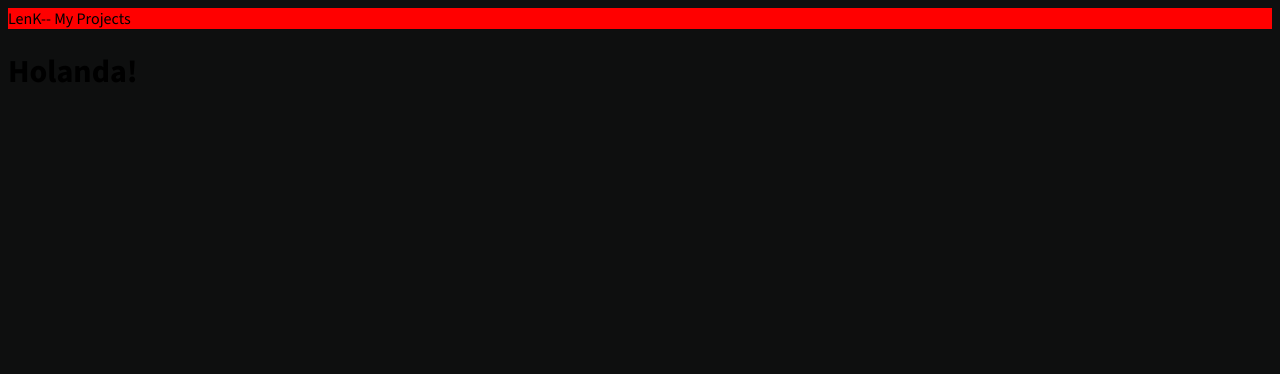
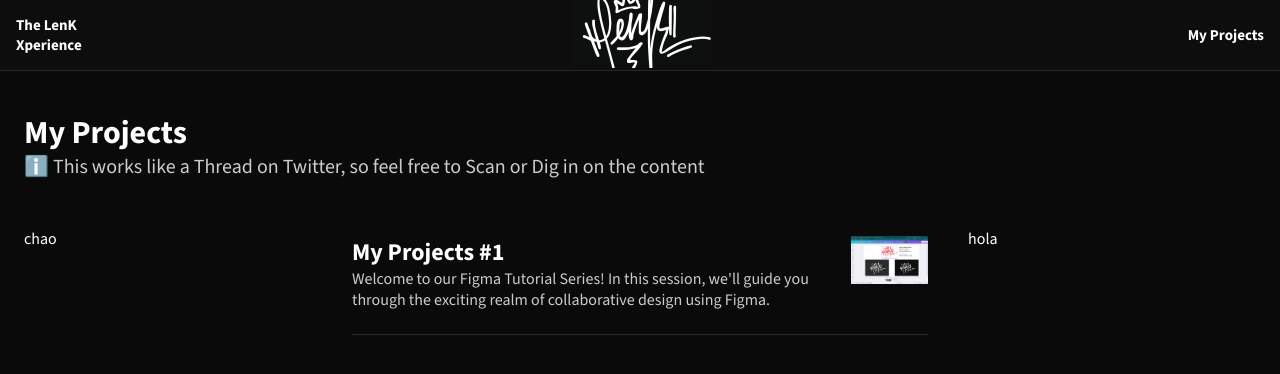
Before and after one commit to lenincuadra/Blog, a plain HTML site: page index.html in a window 1280 px wide. Drawn offline with nearby package versions, Linux system fonts and the light colour scheme.

Commit message:
rollbacking to css, and planning to code scss later with this

```diff
--- a/css/_globals.scss
+++ /dev/null
@@ -1,4 +0,0 @@
-* {
-  font-family: "Source Sans 3";
-  padding: 0;
-}
--- /dev/null
+++ b/css/colors.css
@@ -0,0 +1,37 @@
+:root {
+  /* COLORS - CORE */
+  /* NEUTRAL */
+
+  --core-color-neutral-100: hsl(0, 0%, 0%, 100%);
+  --core-color-neutral-95: hsl(0, 0%, 4%, 100%);
+  --core-color-neutral-90: hsl(0, 0%, 5%, 100%);
+  --core-color-neutral-80: hsl(0, 0%, 16%, 100%);
+  --core-color-neutral-20: hsl(0, 0%, 80%, 100%);
+  --core-color-neutral-00: hsl(0, 0%, 100%, 100%);
+
+  /* GREEN LIGHTING */
+  --core-color-greenLightning-50: hsl(159, 92%, 19%, 100%);
+  --core-color-greenLightning-40: hsl(159, 100%, 64%, 100%);
+
+  /* COLORS - BRAND */
+  /* PRIMARY */
+  --lk-core-color-stroke-primary: var(--core-color-greenLightning-50);
+  --lk-core-color-fill-primary: var(--core-color-greenLightning-40);
+
+  /* COLORS - COMPONENTS */
+  /* CONTAINER GHOST */
+  --lk-container-stroke-ghost: var(--core-color-neutral-80);
+  --lk-container-fill-ghost: var(--core-color-neutral-90);
+  --lk-container-icon-ghost: var(--core-color-neutral-00);
+  --lk-container-text-ghost: var(--core-color-neutral-00);
+
+  /* PRIMARY SURFACE */
+  --lk-surface-icon-ghost: var(--core-color-neutral-00);
+  --lk-surface-text-ghost: var(--core-color-neutral-00);
+  --lk-surface-fill-ghost: var(--core-color-neutral-95);
+
+  /* PRIMARY SURFACE ALT */
+  --lk-surfaceAlt-icon-ghost: var(--core-color-neutral-20);
+  --lk-surfaceAlt-text-ghost: var(--core-color-neutral-20);
+  --lk-surfaceAlt-fill-ghost: var(--core-color-neutral-95);
+}
--- /dev/null
+++ b/css/globals.css
@@ -0,0 +1,10 @@
+/* GLOBALS */
+
+@import url(colors.css);
+* {
+  font-family: "Source Sans 3";
+  padding: 0;
+  margin: 0;
+
+  color: var(--lk-surface-text-ghost);
+}
--- a/css/main.css
+++ b/css/main.css
@@ -1,15 +1,107 @@
-* {
-  font-family: "Source Sans 3";
-  padding: 0;
+@import url("colors.css");
+@import url("sizes.css");
+@import url("globals.css");
+
+/* NAVBAR */
+.navbar {
+  display: flex;
+  flex-grow: 3;
+  align-content: center;
+  align-items: center;
+  background-color: var(--lk-container-fill-ghost);
+  border-bottom: solid 1px;
+  border-color: var(--lk-container-stroke-ghost);
+  justify-content: space-between;
+  padding: 0 var(--lk-size-16px);
+  max-height: 70px;
+}
+.navbar__items--logo {
+  align-content: center;
+  align-items: center;
+  padding: var(--lk-size-0px) var(--lk-size-8px);
 }
 
-/* SPACING -- Primordials */
-/* FONT SIZE */
+.navbar__items {
+  gap: 8px;
+  padding: var(--lk-size-0px);
+
+  max-width: 80px;
+  max-height: 70px;
+  font-size: 10px;
+}
+/* CONTENT */
 body {
-  background-color: blue;
-  background-color: hsl(180, 3.45%, 5.69%);
+  display: flex;
+  flex-direction: column;
+  background-color: var(--lk-surface-fill-ghost);
 }
 
+.section-grid {
+  display: grid;
+  grid-template-columns: 1fr 2fr 1fr;
+  grid-template-areas: "item1 item2 item3";
+
+  padding: var(--lk-size-24px);
+  gap: var(--lk-size-40px);
+}
+.grid-item-1 {
+  grid-area: item1;
+}
+.grid-item-2 {
+  grid-area: item2;
+}
+.grid-item-3 {
+  grid-area: item3;
+}
+
+@media (max-width: 768px) {
+  .section-grid {
+    grid-template-columns: 1fr; /* Una sola columna */
+    grid-template-areas: "item2"; /* Solo muestra el área de la columna 2 */
+  }
+
+  .grid-item-1,
+  .grid-item-3 {
+    display: none; /* Oculta los ítems que no pertenecen al área visible */
+  }
+}
+
+/* HEADER */
 header {
-  background-color: red;
-} /*# sourceMappingURL=main.css.map */
+  padding: var(--lk-size-40px) var(--lk-size-40px) var(--lk-size-24px)
+    var(--lk-size-24px);
+}
+
+.header-desc {
+  color: var(--core-color-neutral-20);
+  font-size: var(--lk-size-20px);
+}
+
+.card-project-list {
+  display: flex;
+  flex-direction: row;
+  justify-content: center;
+  gap: 16px;
+  padding: 8px 0 24px 0;
+  border-bottom: solid 1px;
+  border-color: var(--lk-container-stroke-ghost);
+}
+.card-project-list__wrapper {
+  /* padding: var(--lk-size-24px); */
+}
+.card-project-list__desc {
+  color: var(--core-color-neutral-20);
+  font-size: var(--lk-size-16px);
+}
+.card-project-list__img {
+  height: 48px;
+  width: auto;
+}
+.card-project-list__img img {
+  height: 100%;
+  width: auto;
+}
+
+footer {
+  padding-bottom: var(--lk-size-80px);
+}
--- a/css/main.scss
+++ /dev/null
@@ -1,12 +0,0 @@
-@import "./colors";
-@import "./globals";
-@import "./sizes";
-
-body {
-  background-color: blue;
-  background-color: $lk-surface-fill-ghost;
-}
-
-header {
-  background-color: red;
-}
--- /dev/null
+++ b/css/sizes.css
@@ -0,0 +1,34 @@
+/* SPACING -- Primordials */
+:root {
+  --lk-size-0px: 0em;
+  --lk-size-2px: 0.125em;
+  --lk-size-4px: 0.25em;
+  --lk-size-8px: 0.5em;
+  --lk-size-16px: 1em;
+  --lk-size-20px: 1.25em;
+  --lk-size-24px: 1.5em;
+  --lk-size-32px: 2em;
+  --lk-size-40px: 2.5em;
+  --lk-size-48px: 3em;
+  --lk-size-56px: 3.5em;
+  --lk-size-64px: 4em;
+  --lk-size-72px: 4.5em;
+  --lk-size-80px: 5em;
+
+  /* FONT SIZE */
+  --lk-fontsize-8px: 0.5rem;
+  --lk-fontsize-10px: 0.625rem;
+  --lk-fontsize-12px: 0.75rem;
+  --lk-fontsize-14px: 0.875rem;
+  --lk-fontsize-16px: 1rem;
+  --lk-fontsize-18px: 1.125rem;
+  --lk-fontsize-20px: 1.25rem;
+  --lk-fontsize-24px: 1.5rem;
+  --lk-fontsize-32px: 2rem;
+  --lk-fontsize-40px: 2.5rem;
+  --lk-fontsize-48px: 3rem;
+  --lk-fontsize-56px: 3.5rem;
+  --lk-fontsize-64px: 4rem;
+  --lk-fontsize-72px: 4.5rem;
+  --lk-fontsize-80px: 5rem;
+}
--- a/index.html
+++ b/index.html
@@ -1,8 +1,8 @@
 <!DOCTYPE html>
 <html lang="en">
   <head>
-    <link href="/css/main.css" rel="stylesheet" />
-
+    <link rel="stylesheet" href="css/main.css" />
+    <!-- FONTS -->
     <link rel="preconnect" href="https://fonts.googleapis.com" />
     <link rel="preconnect" href="https://fonts.gstatic.com" crossorigin />
     <link
@@ -14,8 +14,61 @@
     <meta name="viewport" content="width=device-width, initial-scale=1.0" />
     <title>[LNKX] The LenK Xperience</title>
   </head>
-  <header>LenK-- My Projects</header>
+  <!-- NAVBAR -->
+  <nav class="navbar">
+    <div class="navbar__items"><h1>The LenK Xperience</h1></div>
+    <div>
+      <img
+        class="navbar__items--logo"
+        src="/assets/LENK-logo-bleeded.png"
+        height="70px"
+      />
+    </div>
+    <div class="navbar__items"><h1>My Projects</h1></div>
+  </nav>
+  <!-- HEADER -->
+  <header class="header-wrapper">
+    <h1 class="header-title">My Projects</h1>
+    <p class="header-desc">
+      ℹ️ This works like a Thread on Twitter, so feel free to Scan or Dig in on
+      the content
+    </p>
+  </header>
+
+  <!-- BODY -->
   <body>
-    <h1 class="">Holanda!</h1>
+    <div class="section-grid">
+      <!-- GRID #1 -->
+      <div class="grid-item-1">
+        chao
+        <div></div>
+      </div>
+      <!-- GRID #2 -->
+      <div class="card-project-list__wrapper grid-item-2">
+        <!-- #1 -->
+        <article>
+          <div class="card-project-list">
+            <div class="card-project-list__text-wrapper">
+              <h1>My Projects #1</h1>
+              <p class="card-project-list__desc">
+                Welcome to our Figma Tutorial Series! In this session, we'll
+                guide you through the exciting realm of collaborative design
+                using Figma.
+              </p>
+            </div>
+            <div class="card-project-list__img">
+              <img src="/assets/LENK-logo__How-I-Built-it.png" />
+            </div>
+          </div>
+        </article>
+      </div>
+      <!-- GRID #3 -->
+      <div class="grid-item-3">
+        hola
+        <div></div>
+      </div>
+    </div>
   </body>
+
+  <footer></footer>
 </html>
```
Also changed, not shown: css/_colors.scss (deleted, +0 -34 lines), css/_sizes.scss (deleted, +0 -32 lines), assets/LENK-logo-bleeded.png (added), 2 other files.
